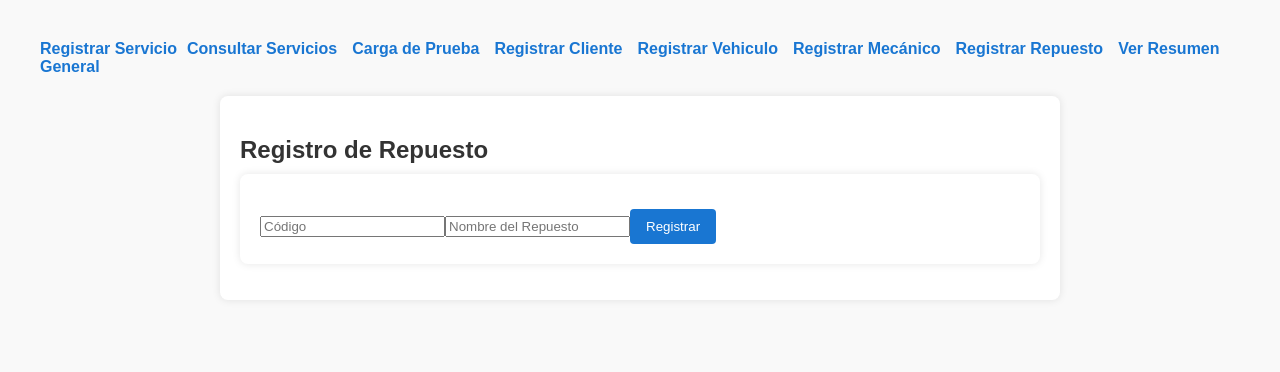
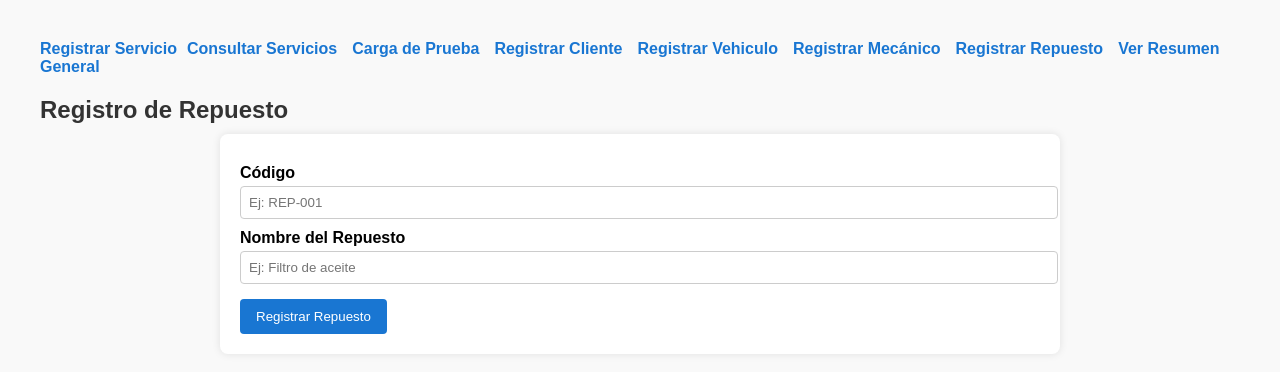
Before and after one commit to Richardo880/backend-1final, a React (Vite) app in the folder taller-mecanico/frontend/: page /registro-repuesto in a window 1280 px wide. Shown: the top 372 px of the page. Built offline with nearby package versions, Linux system fonts and the light colour scheme.

Commit message:
feat: enhance RegistroRepuesto form with loading state and improved UI

```diff
--- a/taller-mecanico/frontend/src/views/RegistroRepuesto.jsx
+++ b/taller-mecanico/frontend/src/views/RegistroRepuesto.jsx
@@ -6,6 +6,7 @@ const RegistroRepuesto = () => {
     nombre: ''
   });
   const [mensaje, setMensaje] = useState('');
+  const [isLoading, setIsLoading] = useState(false);
 
   const handleChange = e => {
     const { name, value } = e.target;
@@ -15,6 +16,8 @@ const RegistroRepuesto = () => {
   const handleSubmit = async e => {
     e.preventDefault();
     setMensaje('Enviando...');
+    setIsLoading(true);
+
     try {
       const response = await fetch('http://localhost:8080/backend/api/repuestos', {
         method: 'POST',
@@ -30,18 +33,66 @@ const RegistroRepuesto = () => {
     } catch (error) {
       console.error(error);
       setMensaje('❌ Error de red al registrar repuesto.');
+    } finally {
+      setIsLoading(false);
     }
   };
 
   return (
-    <div className="consulta-container">
-      <h2>Registro de Repuesto</h2>
-      <form onSubmit={handleSubmit}>
-        <input name="codigo" value={repuesto.codigo} onChange={handleChange} placeholder="Código" required />
-        <input name="nombre" value={repuesto.nombre} onChange={handleChange} placeholder="Nombre del Repuesto" required />
-        <button type="submit">Registrar</button>
-      </form>
-      <p>{mensaje}</p>
+    <div className="card bg-base-100 shadow-xl max-w-2xl mx-auto">
+      <div className="card-body">
+        <h2 className="card-title text-2xl font-bold text-center mb-6">Registro de Repuesto</h2>
+
+        <form onSubmit={handleSubmit} className="space-y-4">
+          <div className="form-control">
+            <label className="label">
+              <span className="label-text">Código</span>
+            </label>
+            <input
+              type="text"
+              name="codigo"
+              value={repuesto.codigo}
+              onChange={handleChange}
+              placeholder="Ej: REP-001"
+              className="input input-bordered w-full"
+              required
+            />
+          </div>
+
+          <div className="form-control">
+            <label className="label">
+              <span className="label-text">Nombre del Repuesto</span>
+            </label>
+            <input
+              type="text"
+              name="nombre"
+              value={repuesto.nombre}
+              onChange={handleChange}
+              placeholder="Ej: Filtro de aceite"
+              className="input input-bordered w-full"
+              required
+            />
+          </div>
+
+          <div className="form-control mt-6">
+            <button
+              type="submit"
+              className={`btn btn-primary ${isLoading ? 'loading' : ''}`}
+              disabled={isLoading}
+            >
+              {isLoading ? 'Registrando...' : 'Registrar Repuesto'}
+            </button>
+          </div>
+        </form>
+
+        {mensaje && (
+          <div className={`alert ${mensaje.includes('✅') ? 'alert-success' : 'alert-error'} mt-4`}>
+            <div>
+              <span>{mensaje}</span>
+            </div>
+          </div>
+        )}
+      </div>
     </div>
   );
 };
```
